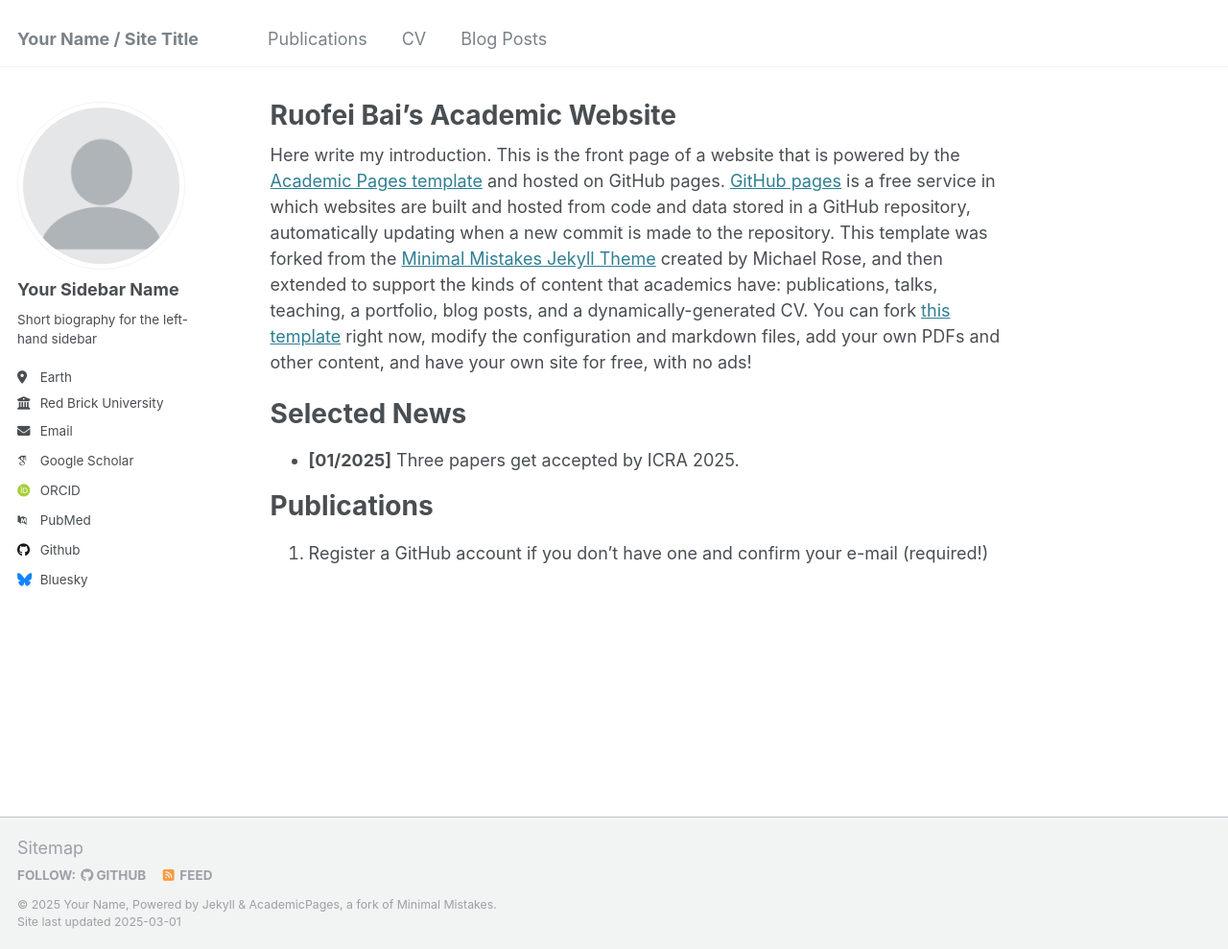
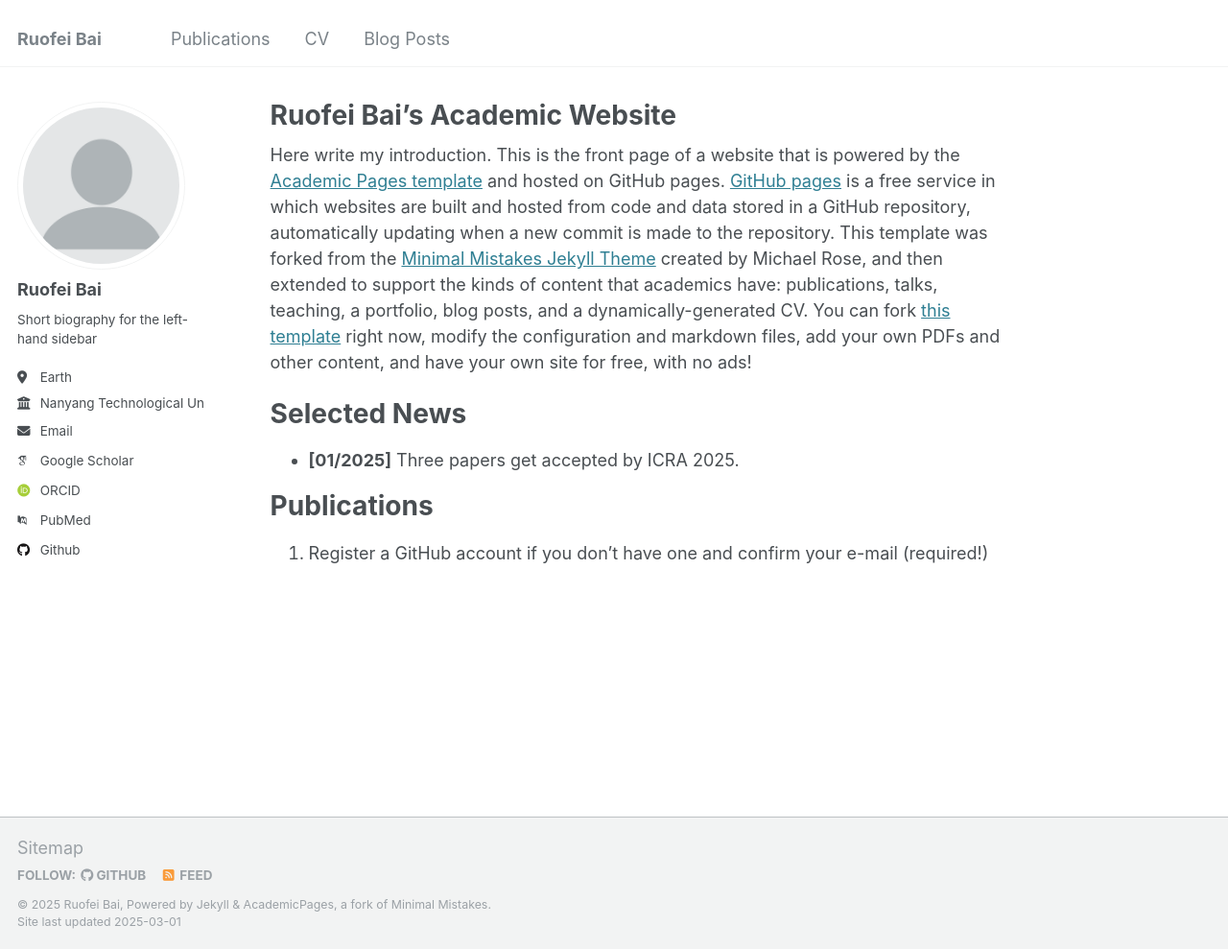
Before and after one commit to bairuofei/bairuofei.github.io, a Jekyll site: the page built from _pages/about.md, in a window 1280 px wide and 989 px high. Shown: the whole window at 96% size. Built offline with Jekyll 4.4.1, drawn with Linux system fonts in a browser that asks for light colours; some web fonts are replaced.

Commit message:
Update _config.yml

```diff
--- a/_config.yml
+++ b/_config.yml
@@ -8,13 +8,13 @@
 
 # Basic Site Settings
 locale                   : "en-US"
-title                    : "Your Name / Site Title"
+title                    : "Ruofei Bai"
 title_separator          : "-"
-name                     : &name "Your Name"
-description              : &description "personal description"
-url                      : https://academicpages.github.io # the base hostname & protocol for your site e.g. "https://[your GitHub username].github.io"
+name                     : &name "Ruofei Bai"
+description              : &description "PhD candidate at Nanyang Technological University"
+url                      : https://bairuofei.github.io # the base hostname & protocol for your site e.g. "https://[your GitHub username].github.io"
 baseurl                  : "" # the subpath of your site, e.g. "/blog"
-repository               : "academicpages/academicpages.github.io"
+repository               : "https://github.com/bairuofei/bairuofei.github.io"
 
 # Site Author - The following control what appear as part of the author content on the side bar.
 #               If a field is blank the icon and link will not appear, otherwise it will be shown.
@@ -22,19 +22,19 @@ repository               : "academicpages/academicpages.github.io"
 author:
   # Biographic information
   avatar           : "profile.png"
-  name             : "Your Sidebar Name"
+  name             : "Ruofei Bai"
   pronouns         : # example: "she/her"
   bio              : "Short biography for the left-hand sidebar"
   location         : "Earth"
-  employer         : "Red Brick University"
+  employer         : "Nanyang Technological University"
   uri              : # URL
-  email            : "none@example.org"
+  email            : "ruofei001@e.ntu.edu.sg"
 
   # Academic websites
   arxiv            : # URL - Update with the correct link to your profile
-  googlescholar    : "https://scholar.google.com/citations?user=PS_CX0AAAAAJ"
+  googlescholar    : "https://scholar.google.com/citations?user=1deQ5u4AAAAJ&hl=en&oi=ao"
   impactstory      : # URL
-  orcid            : "http://orcid.org/yourorcidurl"
+  orcid            : "https://orcid.org/my-orcid?orcid=0000-0001-7201-0409"
   semantic         : # URL
   pubmed           : "https://www.ncbi.nlm.nih.gov/pubmed/?term=john+snow"
   researchgate     : # URL
@@ -44,12 +44,12 @@ author:
   bitbucket        : # Username - Update with your username on the site
   codepen          : # Username
   dribbble         : # Username
-  github           : "academicpages"
+  github           : "https://github.com/bairuofei"
   kaggle           : # Username
   stackoverflow    : # User number or user number and name (i.e., use "1" or "1/jeff-atwood")
 
   # Social media
-  bluesky          : "bsky.app" # Replace this with you Bluesky username
+  bluesky          : # Replace this with you Bluesky username
   facebook         : # Username
   flickr           : # Username
   foursquare       : # Username
```
